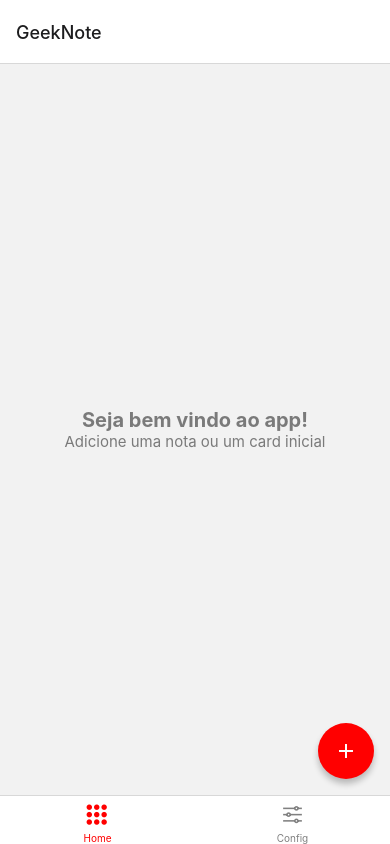
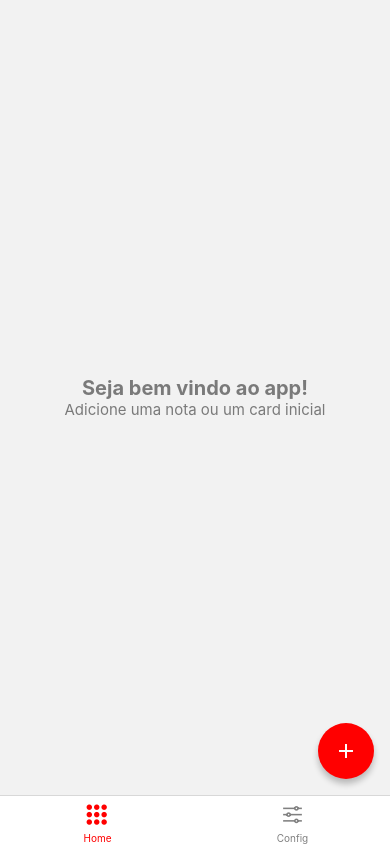
Before and after one commit to luarrekcah/GeekNote, a React Native app: screen / in a window 390 px wide. Built offline with nearby package versions, Linux system fonts and the light colour scheme.

Commit message:
[REMOVED] Native Action Bar

```diff
--- a/source/routes.js
+++ b/source/routes.js
@@ -12,22 +12,27 @@ const Stack = createNativeStackNavigator();
 const Routes = () => {
   return (
     <NavigationContainer>
-      <Stack.Navigator initialRouteName="Main">
+      <Stack.Navigator
+        initialRouteName="Main"
+        screenOptions={{headerShown: false}}>
         <Stack.Screen
           name="Main"
           component={Main}
-          options={{title: 'GeekNote'}}
+          //options={{title: 'GeekNote'}}
         />
         <Stack.Screen
           name="NewCard"
           component={NewCard}
-          options={{title: 'Card'}}
+          //options={{title: 'Card'}}
         />
-        <Stack.Screen name="Card" component={Card} options={{title: 'Card'}} />
+        <Stack.Screen
+          name="Card"
+          component={Card} /*options={{title: 'Card'}}*/
+        />
         <Stack.Screen
           name="NewItem"
           component={NewItem}
-          options={{title: 'Item'}}
+          //options={{title: 'Item'}}
         />
       </Stack.Navigator>
     </NavigationContainer>
```
